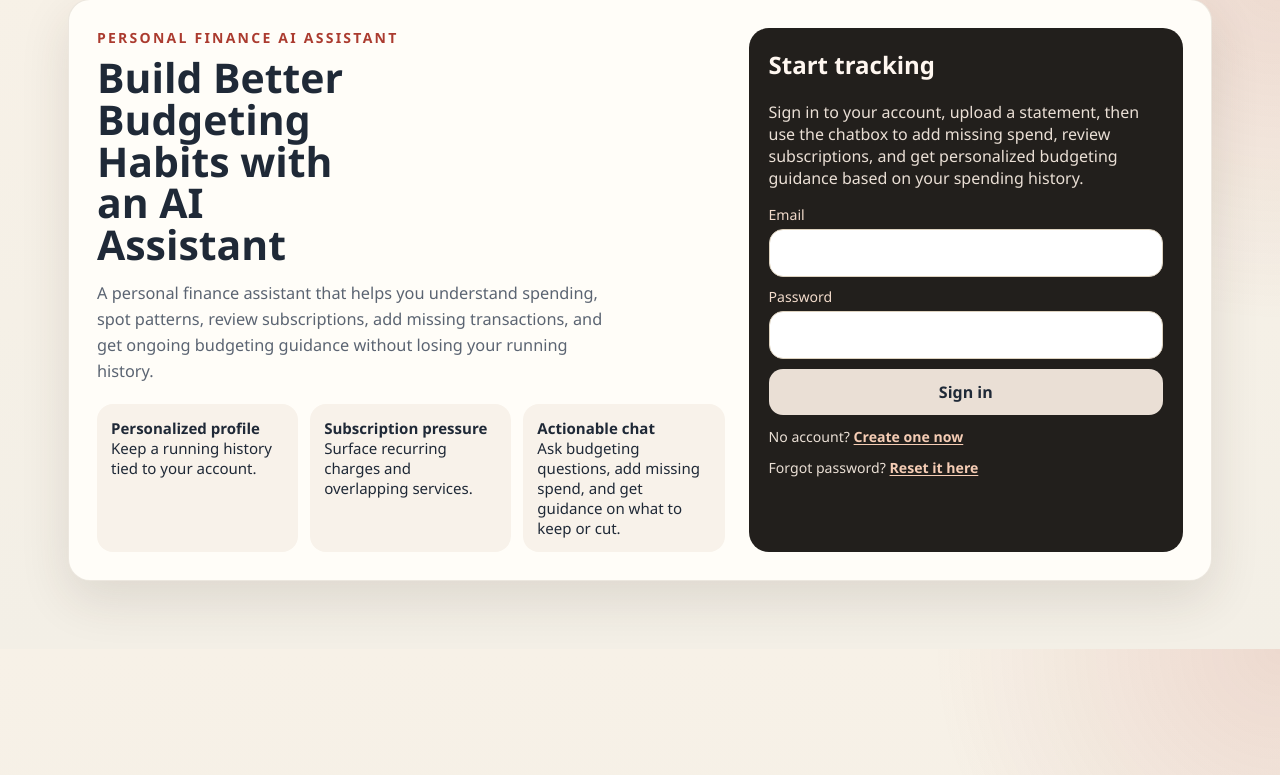
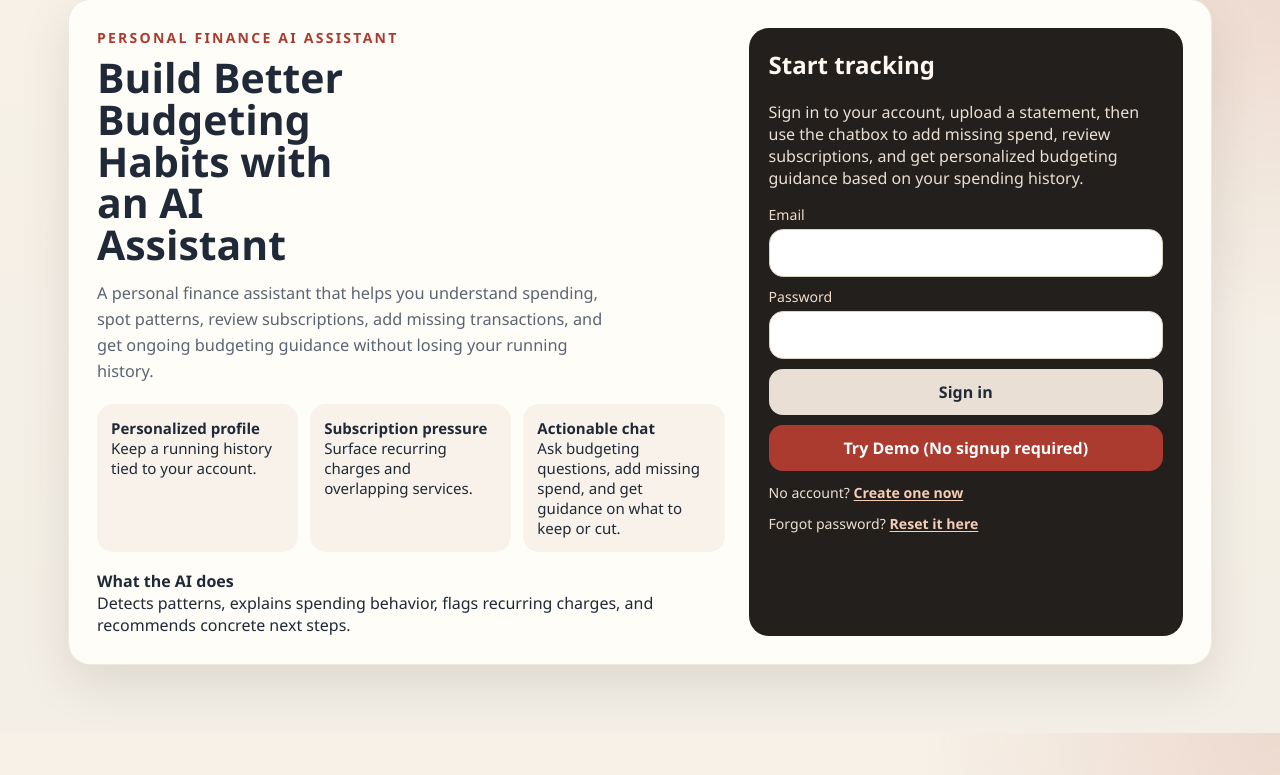
Before and after one commit to mren08/Personal-Finance-Assistant, a Flask app: page / in a window 1280 px wide. Shown: the part 25-800 px from the top of the page. Run offline with Flask 3, Linux system fonts and the light colour scheme.

Commit message:
feat: add guided demo dashboard mode

```diff
--- a/app.py
+++ b/app.py
@@ -11,7 +11,7 @@ from collections import defaultdict
 from datetime import UTC, datetime
 from typing import Any
 
-from flask import Flask, current_app, jsonify, redirect, render_template, request, session, url_for
+from flask import Flask, current_app, has_request_context, jsonify, redirect, render_template, request, session, url_for
 from werkzeug.utils import secure_filename
 
 from agent_service import AgentService, FALLBACK_REPLY, build_openai_llm_client
@@ -22,6 +22,90 @@ from mailer import build_password_reset_mailer
 from recurrence import RecurringExpenseAnalyzer
 from recommender import BudgetRecommender
 from storage import Storage
+
+
+_DEMO_EMAIL = "demo@local.personal-finance-ai"
+_DEMO_PASSWORD = "demo-mode-only"
+_DEMO_SELECTED_MONTH = "2026-04"
+_DEMO_MONTHLY_INCOME = 4000.0
+_DEMO_FIXED_EXPENSES = 2200.0
+_DEMO_GOAL = "Save $2,000 for Japan trip"
+
+_DEMO_TRANSACTIONS = [
+    {"date": "2026-01-04", "description": "SWEETGREEN", "amount": 82.00, "category": "Dining", "source": "statement"},
+    {"date": "2026-01-11", "description": "JOE'S PIZZA", "amount": 67.00, "category": "Dining", "source": "statement"},
+    {"date": "2026-01-18", "description": "APERITIVO BAR", "amount": 106.00, "category": "Dining", "source": "statement"},
+    {"date": "2026-01-06", "description": "TRADER JOE'S", "amount": 118.00, "category": "Groceries", "source": "statement"},
+    {"date": "2026-01-09", "description": "SEPHORA", "amount": 95.00, "category": "Shopping", "source": "statement"},
+    {"date": "2026-01-15", "description": "UBER", "amount": 48.00, "category": "Travel", "source": "statement"},
+    {"date": "2026-01-07", "description": "NETFLIX", "amount": 15.99, "category": "Subscriptions", "source": "statement"},
+    {"date": "2026-01-08", "description": "SPOTIFY", "amount": 9.99, "category": "Subscriptions", "source": "statement"},
+    {"date": "2026-01-10", "description": "BETTER BODY GYM", "amount": 60.00, "category": "Wellness", "source": "statement"},
+    {"date": "2026-01-12", "description": "HULU", "amount": 11.99, "category": "Entertainment", "source": "statement"},
+    {"date": "2026-02-07", "description": "SWEETGREEN", "amount": 88.00, "category": "Dining", "source": "statement"},
+    {"date": "2026-02-14", "description": "SUSHI SPOT", "amount": 97.00, "category": "Dining", "source": "statement"},
+    {"date": "2026-02-21", "description": "BRUNCH CLUB", "amount": 90.00, "category": "Dining", "source": "statement"},
+    {"date": "2026-02-05", "description": "WHOLE FOODS", "amount": 126.00, "category": "Groceries", "source": "statement"},
+    {"date": "2026-02-16", "description": "AMTRAK", "amount": 36.00, "category": "Travel", "source": "statement"},
+    {"date": "2026-02-19", "description": "ALO YOGA", "amount": 105.00, "category": "Shopping", "source": "statement"},
+    {"date": "2026-02-07", "description": "NETFLIX", "amount": 15.99, "category": "Subscriptions", "source": "statement"},
+    {"date": "2026-02-08", "description": "SPOTIFY", "amount": 9.99, "category": "Subscriptions", "source": "statement"},
+    {"date": "2026-02-10", "description": "BETTER BODY GYM", "amount": 60.00, "category": "Wellness", "source": "statement"},
+    {"date": "2026-02-12", "description": "HULU", "amount": 11.99, "category": "Entertainment", "source": "statement"},
+    {"date": "2026-03-07", "description": "SWEETGREEN", "amount": 92.00, "category": "Dining", "source": "statement"},
+    {"date": "2026-03-13", "description": "DINNER WITH FRIENDS", "amount": 138.00, "category": "Dining", "source": "statement"},
+    {"date": "2026-03-19", "description": "COFFEE BAR", "amount": 34.00, "category": "Dining", "source": "statement"},
+    {"date": "2026-03-22", "description": "JOE'S PIZZA", "amount": 54.00, "category": "Dining", "source": "statement"},
+    {"date": "2026-03-05", "description": "WHOLE FOODS", "amount": 134.00, "category": "Groceries", "source": "statement"},
+    {"date": "2026-03-09", "description": "TARGET", "amount": 142.00, "category": "Shopping", "source": "statement"},
+    {"date": "2026-03-16", "description": "AMTRAK", "amount": 72.00, "category": "Travel", "source": "statement"},
+    {"date": "2026-03-07", "description": "NETFLIX", "amount": 15.99, "category": "Subscriptions", "source": "statement"},
+    {"date": "2026-03-08", "description": "SPOTIFY", "amount": 9.99, "category": "Subscriptions", "source": "statement"},
+    {"date": "2026-03-10", "description": "BETTER BODY GYM", "amount": 60.00, "category": "Wellness", "source": "statement"},
+    {"date": "2026-03-12", "description": "HULU", "amount": 11.99, "category": "Entertainment", "source": "statement"},
+    {"date": "2026-04-04", "description": "SWEETGREEN", "amount": 95.00, "category": "Dining", "source": "statement"},
+    {"date": "2026-04-10", "description": "PASTA NIGHT", "amount": 122.00, "category": "Dining", "source": "statement"},
+    {"date": "2026-04-17", "description": "COFFEE BAR", "amount": 36.00, "category": "Dining", "source": "statement"},
+    {"date": "2026-04-24", "description": "SUSHI SPOT", "amount": 100.00, "category": "Dining", "source": "statement"},
+    {"date": "2026-04-05", "description": "TRADER JOE'S", "amount": 89.00, "category": "Groceries", "source": "statement"},
+    {"date": "2026-04-19", "description": "WHOLE FOODS", "amount": 63.00, "category": "Groceries", "source": "statement"},
+    {"date": "2026-04-08", "description": "SEPHORA", "amount": 125.00, "category": "Shopping", "source": "statement"},
+    {"date": "2026-04-20", "description": "ALO YOGA", "amount": 90.00, "category": "Shopping", "source": "statement"},
+    {"date": "2026-04-09", "description": "AMTRAK", "amount": 92.00, "category": "Travel", "source": "statement"},
+    {"date": "2026-04-23", "description": "HOTEL DEPOSIT", "amount": 88.00, "category": "Travel", "source": "statement"},
+    {"date": "2026-04-06", "description": "BETTER BODY GYM", "amount": 60.00, "category": "Wellness", "source": "statement"},
+    {"date": "2026-04-14", "description": "CVS/PHARMACY", "amount": 18.00, "category": "Wellness", "source": "statement"},
+    {"date": "2026-04-12", "description": "NETFLIX", "amount": 15.99, "category": "Subscriptions", "source": "statement"},
+    {"date": "2026-04-15", "description": "SPOTIFY", "amount": 9.99, "category": "Subscriptions", "source": "statement"},
+    {"date": "2026-04-11", "description": "HULU", "amount": 11.99, "category": "Entertainment", "source": "statement"},
+    {"date": "2026-04-18", "description": "BP OCEAN AVE", "amount": 64.00, "category": "Gas", "source": "statement"},
+]
+
+_DEMO_MONTHLY_PLANS = [
+    ("2026-02", 4000.0, 2200.0, "Save $2,000 for Japan trip"),
+    ("2026-03", 4000.0, 2200.0, "Save $2,000 for Japan trip"),
+    ("2026-04", 4000.0, 2200.0, "Save $2,000 for Japan trip"),
+]
+
+_DEMO_DECISIONS = [
+    ("plan", "Japan trip plan", "Keep April spending tighter so the Japan fund keeps moving."),
+    ("subscription", "Workout swap note", "Try a lower-cost yoga studio before renewing the full gym plan."),
+]
+
+_DEMO_CHAT = [
+    (
+        "assistant",
+        "For April 2026, dining is still your clearest pressure point and your subscriptions are costing almost $100/month. If you cut one weak subscription and rein in weekends, your Japan trip goal gets a lot easier.",
+    ),
+    (
+        "user",
+        "I still want one fun dinner out each weekend.",
+    ),
+    (
+        "assistant",
+        "That is workable. Keep one planned dinner, but cap the rest of dining and do not let spontaneous coffees and lunches stack on top.",
+    ),
+]
 
 
 class _FallbackAgentClient:
@@ -830,7 +914,38 @@ def _coerce_selected_month(storage: Storage, user_id: int, month_key: str | None
 
 
 def _get_dashboard_profile(storage: Storage, user_id: int, month_key: str | None = None) -> dict[str, Any]:
-    return storage.get_dashboard_data(user_id, month_key)
+    profile = storage.get_dashboard_data(user_id, month_key)
+    profile["demo_mode"] = bool(session.get("demo_mode")) if has_request_context() else False
+    return profile
+
+
+def _seed_demo_user(storage: Storage) -> int:
+    user_id = storage.replace_user(_DEMO_EMAIL, _DEMO_PASSWORD)
+    storage.upsert_financial_profile(
+        user_id,
+        monthly_income=_DEMO_MONTHLY_INCOME,
+        fixed_expenses=_DEMO_FIXED_EXPENSES,
+        budgeting_goal=_DEMO_GOAL,
+    )
+    for month_key, income, fixed_expenses, goal in _DEMO_MONTHLY_PLANS:
+        storage.save_monthly_plan(
+            user_id,
+            month_key=month_key,
+            monthly_income=income,
+            fixed_expenses=fixed_expenses,
+            budgeting_goal=goal,
+        )
+    storage.add_transactions(user_id, list(_DEMO_TRANSACTIONS))
+    for entry_type, title, content in _DEMO_DECISIONS:
+        storage.save_user_decision(
+            user_id,
+            entry_type=entry_type,
+            title=title,
+            content=content,
+        )
+    for role, content in _DEMO_CHAT:
+        storage.add_chat_message(user_id, role, content)
+    return user_id
 
 
 def _merge_selected_month_into_transaction(transaction: dict, selected_month: str | None) -> dict:
@@ -1625,6 +1740,7 @@ def create_app() -> Flask:
             logged_in=profile is not None,
             user=user,
             profile=profile,
+            demo_mode=bool(session.get("demo_mode")),
             auth_notice=session.pop("auth_notice", None),
             auth_error=session.pop("auth_error", None),
             auth_mode="login",
@@ -1677,7 +1793,18 @@ def create_app() -> Flask:
                 401,
             )
         session["user_id"] = user_id
+        session.pop("demo_mode", None)
         session.pop("selected_month", None)
+        return redirect(url_for("index"))
+
+    @app.route("/demo", methods=["POST"])
+    def start_demo():
+        user_id = _seed_demo_user(get_storage())
+        session["user_id"] = user_id
+        session["demo_mode"] = True
+        session["selected_month"] = _DEMO_SELECTED_MONTH
+        session.pop("auth_notice", None)
+        session.pop("auth_error", None)
         return redirect(url_for("index"))
 
     @app.route("/forgot-password", methods=["POST"])
@@ -1755,6 +1882,7 @@ def create_app() -> Flask:
     @app.route("/logout", methods=["POST"])
     def logout():
         session.pop("user_id", None)
+        session.pop("demo_mode", None)
         session.pop("selected_month", None)
         return redirect(url_for("index"))
 
--- a/templates/index.html
+++ b/templates/index.html
@@ -423,6 +423,10 @@
       text-transform: uppercase;
       letter-spacing: 0.04em;
     }
+    .pill.demo {
+      background: #efe7db;
+      color: var(--accent-dark);
+    }
     .messages .assistant {
       border-left: 4px solid var(--accent);
     }
@@ -459,6 +463,10 @@
             <div><strong>Personalized profile</strong><br>Keep a running history tied to your account.</div>
             <div><strong>Subscription pressure</strong><br>Surface recurring charges and overlapping services.</div>
             <div><strong>Actionable chat</strong><br>Ask budgeting questions, add missing spend, and get guidance on what to keep or cut.</div>
+          </div>
+          <div style="margin-top:18px;">
+            <strong>What the AI does</strong><br>
+            Detects patterns, explains spending behavior, flags recurring charges, and recommends concrete next steps.
           </div>
         </div>
         <div class="auth-card">
@@ -481,6 +489,9 @@
             </div>
             <button class="secondary" type="submit">Sign in</button>
           </form>
+          <form class="form-stack" method="post" action="/demo" style="margin-top:10px;">
+            <button type="submit">Try Demo (No signup required)</button>
+          </form>
           <p class="small" style="margin:12px 0 8px;">
             No account?
             <a href="#signup-panel" id="signup-toggle" class="auth-link">Create one now</a>
@@ -516,9 +527,20 @@
     {% else %}
       <div class="topbar">
         <div>
-          <div class="eyebrow">Personal Finance AI Assistant</div>
+          <div class="eyebrow">
+            Personal Finance AI Assistant
+            {% if demo_mode %}
+              <span class="pill demo" style="margin-left:10px;">Demo mode</span>
+            {% endif %}
+          </div>
           <h1 style="font-size:2.5rem; max-width:none; margin-bottom:6px;">Your spending history now has memory.</h1>
-          <p class="subhead" style="margin-bottom:0;">Signed in as {{ user.email }}. Upload fresh data, then use the AI Chatbot to add missing spend, review subscriptions, and get ongoing budgeting help grounded in your spending history.</p>
+          <p class="subhead" style="margin-bottom:0;">
+            {% if demo_mode %}
+              Demo mode is active. This dashboard is preloaded with sanitized sample data so you can explore the full budgeting workflow without creating an account.
+            {% else %}
+              Signed in as {{ user.email }}. Upload fresh data, then use the AI Chatbot to add missing spend, review subscriptions, and get ongoing budgeting help grounded in your spending history.
+            {% endif %}
+          </p>
         </div>
         <div class="month-switcher">
           <div>
@@ -538,7 +560,7 @@
       <section class="dashboard">
         <div class="stack">
           <div class="panel">
-            <h2>Top 3 Insights This Month</h2>
+            <h2 id="top-insights-heading">{% if demo_mode and profile.selected_month_label %}AI Insights for {{ profile.selected_month_label.split(' ')[0] }}{% else %}Top 3 Insights This Month{% endif %}</h2>
             <ul class="insights-list" id="top-insights-list">
               {% if profile.top_insights %}
                 {% for insight in profile.top_insights %}
@@ -651,7 +673,7 @@
           </div>
 
           <div class="panel">
-            <h2>Category breakdown</h2>
+            <h2 id="category-breakdown-heading">{% if demo_mode %}Where your money is going{% else %}Category breakdown{% endif %}</h2>
             <div class="chart-panel">
               <div class="chart-wrap">
                 <svg id="category-donut-chart" viewBox="0 0 220 220" role="img" aria-label="Spending category breakdown donut chart">
@@ -807,7 +829,12 @@
                   <li>
                     <div class="row">
                       <strong>{{ subscription.merchant }}</strong>
-                      <span>${{ '%.2f'|format(subscription.monthly_equivalent) }}/mo</span>
+                      <span>
+                        {% if subscription.recommended_to_cancel %}
+                          <span class="pill" style="margin-right:8px;">Recommended to cancel</span>
+                        {% endif %}
+                        ${{ '%.2f'|format(subscription.monthly_equivalent) }}/mo
+                      </span>
                     </div>
                     <div class="small muted">{{ subscription.frequency }} · {{ subscription.category }} · last seen {{ subscription.last_seen }}</div>
                   </li>
@@ -1008,9 +1035,16 @@
           pending_receipts: pendingReceipts,
         };
         const monthLabel = profile.selected_month_label || "this month";
+        const demoMode = !!profile.demo_mode;
         document.getElementById("selected-month-label").textContent = `Viewing ${profile.selected_month_label || "No month selected"}`;
         document.getElementById("leftover-heading").textContent = `Left in ${monthLabel}`;
         document.getElementById("transactions-heading").textContent = `Recent transactions for ${profile.selected_month_label || "selected month"}`;
+        document.getElementById("top-insights-heading").textContent = demoMode && profile.selected_month_label
+          ? `AI Insights for ${profile.selected_month_label.split(" ")[0]}`
+          : "Top 3 Insights This Month";
+        document.getElementById("category-breakdown-heading").textContent = demoMode
+          ? "Where your money is going"
+          : "Category breakdown";
         document.getElementById("total-spent").textContent = money(profile.total_spent);
         document.getElementById("transaction-count").textContent = profile.transaction_count;
         document.getElementById("recurring-total").textContent = money(profile.monthly_recurring_total);
@@ -1178,7 +1212,7 @@
           <li>
             <div class="row">
               <strong>${subscription.merchant}</strong>
-              <span>${money(subscription.monthly_equivalent)}/mo</span>
+              <span>${subscription.recommended_to_cancel ? '<span class="pill" style="margin-right:8px;">Recommended to cancel</span>' : ''}${money(subscription.monthly_equivalent)}/mo</span>
             </div>
             <div class="small muted">${subscription.frequency} · ${subscription.category} · last seen ${subscription.last_seen}</div>
           </li>
```
Also changed, not shown: storage.py (+36 -1 lines), tests/test_app_routes.py (+56 -0 lines), README.md.
